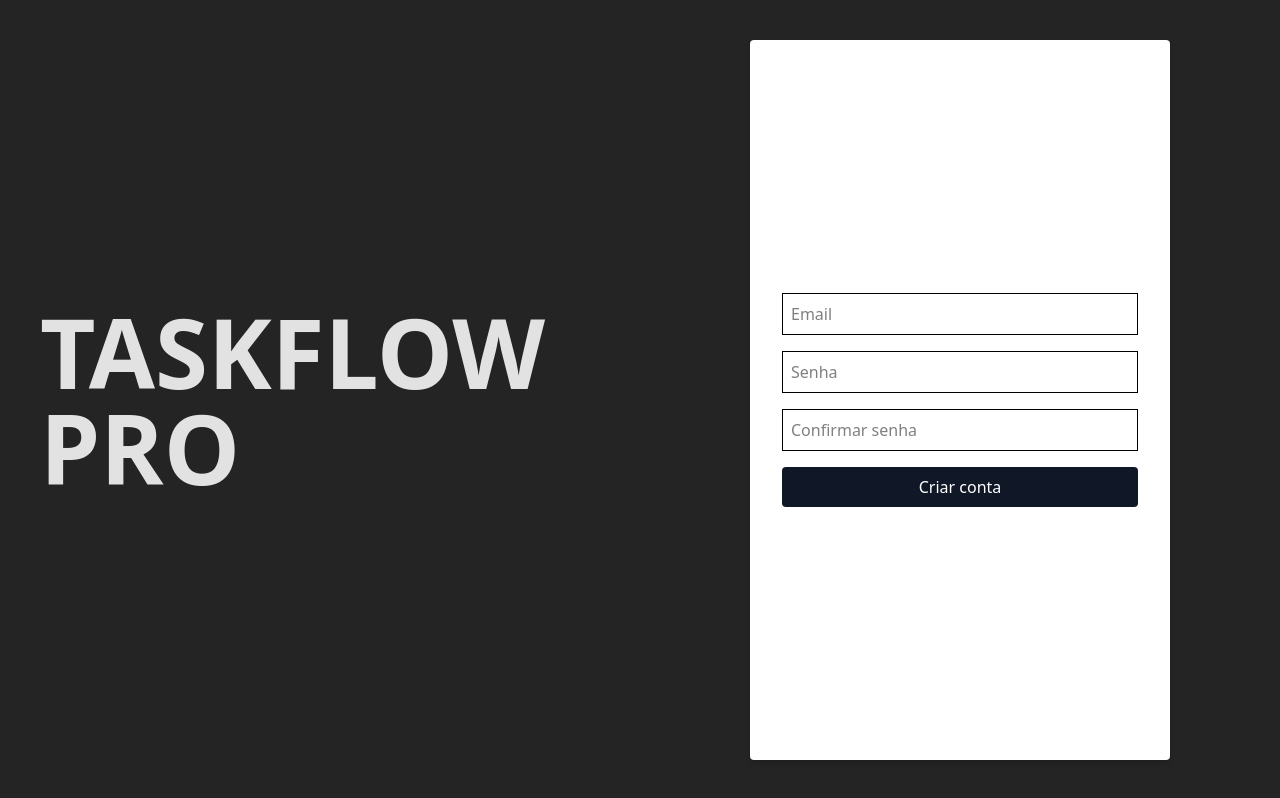
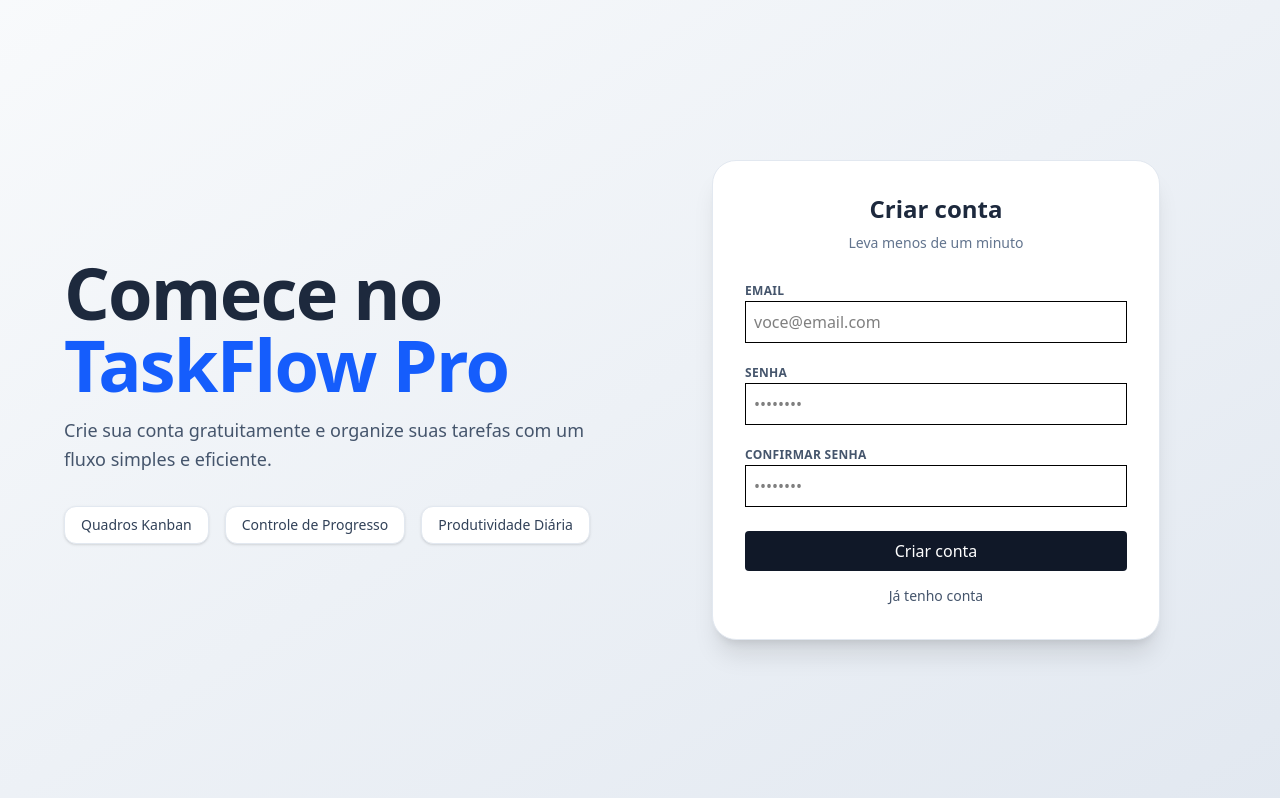
Before and after one commit to IgorBern02/taskflowpro, a React (Vite) app in the folder frontend/taskflow-pro/: page /register in a window 1280 px wide. Built offline with nearby package versions, Linux system fonts and the light colour scheme.

Commit message:
style: project layout all from UI

```diff
--- a/frontend/taskflow-pro/src/components/Input.tsx
+++ b/frontend/taskflow-pro/src/components/Input.tsx
@@ -12,7 +12,7 @@ export const Input = ({ value, onChange, ...rest }: InputProps) => {
       {...rest}
       value={value}
       onChange={(e) => onChange(e.target.value)}
-      className="border p-2 w-full"
+      className="border p-2 w-full text-black"
     />
   );
 };
--- a/frontend/taskflow-pro/src/components/dashboard/CreateProjectForm.tsx
+++ b/frontend/taskflow-pro/src/components/dashboard/CreateProjectForm.tsx
@@ -17,13 +17,13 @@ export function CreateProjectForm({ onCreate, isCreating }: Props) {
   return (
     <div className="flex gap-2 mb-6">
       <input
-        className="border p-2 flex-1"
+        className="border border-black text-black p-2 flex-1"
         placeholder="Nome do projeto"
         value={name}
         onChange={(e) => setName(e.target.value)}
       />
       <button
-        className="bg-black text-white px-4"
+        className="bg-black text-white px-4 cursor-pointer"
         disabled={isCreating}
         onClick={handleCreate}
       >
--- a/frontend/taskflow-pro/src/components/dashboard/ProjectItem.tsx
+++ b/frontend/taskflow-pro/src/components/dashboard/ProjectItem.tsx
@@ -8,14 +8,14 @@ type Props = {
 export function ProjectItem({ project, onOpen, onEdit, onDelete }: Props) {
   return (
     <li
-      className="border p-3 flex justify-between items-center"
+      className="border border-black text-black p-3 flex justify-between items-center"
       onClick={() => onOpen(project.id)}
     >
       <span className="cursor-pointer">{project.name}</span>
 
       <div className="flex gap-3">
         <button
-          className="text-blue-500"
+          className="text-blue-500 cursor-pointer"
           onClick={(e) => {
             e.stopPropagation();
             onEdit(project);
@@ -25,7 +25,7 @@ export function ProjectItem({ project, onOpen, onEdit, onDelete }: Props) {
         </button>
 
         <button
-          className="text-red-500"
+          className="text-red-500 cursor-pointer"
           onClick={(e) => {
             e.stopPropagation();
             onDelete(project);
--- a/frontend/taskflow-pro/src/components/project-details/CreateTaskForm.tsx
+++ b/frontend/taskflow-pro/src/components/project-details/CreateTaskForm.tsx
@@ -16,8 +16,8 @@ export const CreateTaskForm = ({ text }: CreateTaskFormProps) => {
   return (
     <div className="flex gap-2 mb-6">
       <input
-        className="border p-2 flex-1"
-        placeholder="Nova tarefa"
+        className="border border-black p-2 flex-1"
+        placeholder="Digite sua nova tarefa"
         value={title}
         onChange={(e) => setTitle(e.target.value)}
       />
--- a/frontend/taskflow-pro/src/index.css
+++ b/frontend/taskflow-pro/src/index.css
@@ -16,4 +16,9 @@
 
   padding: 0;
   margin: 0;
+
+  color: #242424;
+  button {
+    cursor: pointer;
+  }
 }
--- a/frontend/taskflow-pro/src/layouts/Login.tsx
+++ b/frontend/taskflow-pro/src/layouts/Login.tsx
@@ -4,17 +4,20 @@ import { useNavigate } from "react-router-dom";
 import { Button } from "../components/Button";
 import { Input } from "../components/Input";
 import { useAuthStore } from "../store/auth.store";
+import { motion } from "framer-motion";
 
-export function Login() {
+export const Login = () => {
   const [email, setEmail] = useState("");
   const [password, setPassword] = useState("");
+  const [loading, setLoading] = useState(false);
+
   const navigate = useNavigate();
   const setAuth = useAuthStore((state) => state.setAuth);
 
   async function handleLogin() {
     try {
+      setLoading(true);
       const data = await signIn(email, password);
-      console.log("Login realizado:", data);
 
       setAuth(
         {
@@ -23,30 +26,71 @@ export function Login() {
         },
         data.token,
       );
+
       navigate("/dashboard");
     } catch (error: any) {
       alert(error.message);
+    } finally {
+      setLoading(false);
     }
   }
 
   return (
-    <div className="bg-white p-8 rounded shadow-md flex flex-col items-center justify-center gap-4 h-full w-3/4 text-black ">
+    <motion.div
+      initial={{ opacity: 0, y: 10 }}
+      animate={{ opacity: 1, y: 0 }}
+      transition={{ duration: 0.25 }}
+      className="w-full"
+    >
+      <div className="space-y-6">
+        {/* Form */}
+        <div className="space-y-4">
+          <div className="space-y-2">
+            <label className="text-xs font-semibold text-slate-600 uppercase tracking-wide">
+              Email
+            </label>
             <Input
-        placeholder="Email"
-        type="email"
+              placeholder="voce@email.com"
+              type="text"
               value={email}
               onChange={setEmail}
             />
+          </div>
 
+          <div className="space-y-2">
+            <label className="text-xs font-semibold text-slate-600 uppercase tracking-wide">
+              Senha
+            </label>
             <Input
-        placeholder="Senha"
+              placeholder="••••••••"
               type="password"
               value={password}
               onChange={setPassword}
             />
+          </div>
+        </div>
 
-      <Button onClick={handleLogin}>Entrar</Button>
-      <Button onClick={() => navigate("/register")}>Criar conta</Button>
+        {/* Actions */}
+        <div className="space-y-3 pt-2">
+          <Button onClick={handleLogin} disabled={loading}>
+            {loading ? "Entrando..." : "Entrar"}
+          </Button>
+
+          <button
+            onClick={() => navigate("/register")}
+            className="w-full text-sm font-medium text-slate-600 hover:text-slate-900 transition"
+          >
+            Criar nova conta
+          </button>
         </div>
+
+        {/* Footer */}
+        <div className="pt-4 border-t border-slate-100 text-center">
+          <p className="text-xs text-slate-400">
+            TaskFlow Pro • Organize seu fluxo de trabalho
+          </p>
+        </div>
+      </div>
+    </motion.div>
   );
-}
+};
--- a/frontend/taskflow-pro/src/layouts/Register.tsx
+++ b/frontend/taskflow-pro/src/layouts/Register.tsx
@@ -3,18 +3,18 @@ import { useNavigate } from "react-router-dom";
 import { signUp } from "../services/auth.service";
 import { useAuthStore } from "../store/auth.store";
 import { Input } from "../components/Input";
+import { Button } from "../components/Button";
+import { motion } from "framer-motion";
 
-import { Button } from "../components/Button";
-
-export function Register() {
+export const Register = () => {
   const navigate = useNavigate();
   const setAuth = useAuthStore((state) => state.setAuth);
 
   const [email, setEmail] = useState("");
   const [password, setPassword] = useState("");
+  const [confirmPassword, setConfirmPassword] = useState("");
   const [loading, setLoading] = useState(false);
   const [error, setError] = useState("");
-  const [confirmPassword, setConfirmPassword] = useState("");
 
   async function handleRegister(e: React.FormEvent) {
     e.preventDefault();
@@ -30,9 +30,7 @@ export function Register() {
     try {
       const { user, token } = await signUp(email, password);
 
-      if (!token) {
-        throw new Error("Token não retornado");
-      }
+      if (!token) throw new Error("Token não retornado");
 
       setAuth(
         {
@@ -51,45 +49,129 @@ export function Register() {
   }
 
   return (
-    <section className=" flex items-center justify-center h-screen w-screen">
-      <div className=" p-10 rounded  w-full h-full flex items-center justify-center gap-4">
-        <p className="uppercase font-bold text-8xl">taskflow pro</p>
+    <section className="min-h-screen w-full bg-linear-to-br from-slate-50 to-slate-200 flex items-center justify-center p-6">
+      <div className="w-full max-w-6xl grid grid-cols-1 lg:grid-cols-2 gap-8 items-center">
+        {/* Left Hero */}
+        <motion.div
+          initial={{ opacity: 0, x: -30 }}
+          animate={{ opacity: 1, x: 0 }}
+          transition={{ duration: 0.4 }}
+          className="space-y-8"
+        >
+          <div className="space-y-4">
+            <h1 className="text-5xl lg:text-7xl font-black tracking-tight text-slate-800">
+              Comece no <span className="text-blue-600">TaskFlow Pro</span>
+            </h1>
+
+            <p className="text-lg text-slate-600 max-w-xl leading-relaxed">
+              Crie sua conta gratuitamente e organize suas tarefas com um fluxo
+              simples e eficiente.
+            </p>
           </div>
-      <div className=" p-10 rounded  w-full h-full flex items-center justify-center gap-4">
+
+          <div className="flex items-center gap-4">
+            <Feature>Quadros Kanban</Feature>
+            <Feature>Controle de Progresso</Feature>
+            <Feature>Produtividade Diária</Feature>
+          </div>
+        </motion.div>
+
+        {/* Right Form */}
+        <motion.div
+          initial={{ opacity: 0, x: 30 }}
+          animate={{ opacity: 1, x: 0 }}
+          transition={{ duration: 0.4 }}
+          className="flex justify-center"
+        >
           <form
             onSubmit={handleRegister}
-          className="bg-white p-8 rounded shadow-md flex flex-col items-center justify-center gap-4 h-full w-3/4 text-black "
+            className="w-full max-w-md bg-white rounded-3xl shadow-xl border border-slate-200 p-8 space-y-6"
           >
+            <div className="space-y-2 text-center">
+              <h2 className="text-2xl font-bold text-slate-800">Criar conta</h2>
+              <p className="text-sm text-slate-500">Leva menos de um minuto</p>
+            </div>
+
+            <div className="space-y-4">
+              <Field label="Email">
                 <Input
-            placeholder="Email"
+                  placeholder="voce@email.com"
                   value={email}
                   onChange={setEmail}
                   required
                 />
+              </Field>
 
+              <Field label="Senha">
                 <Input
-            placeholder="Senha"
+                  placeholder="••••••••"
                   type="password"
                   value={password}
                   onChange={setPassword}
                   required
                 />
+              </Field>
 
+              <Field label="Confirmar senha">
                 <Input
-            placeholder="Confirmar senha"
+                  placeholder="••••••••"
                   type="password"
                   value={confirmPassword}
                   onChange={setConfirmPassword}
                   required
                 />
+              </Field>
+            </div>
 
+            {error && (
+              <div className="text-sm text-red-600 bg-red-50 border border-red-200 px-3 py-2 rounded-lg">
+                {error}
+              </div>
+            )}
+
+            <div className="space-y-3">
               <Button type="submit" disabled={loading}>
-            {loading ? "Registrando..." : "Criar conta"}
+                {loading ? "Criando conta..." : "Criar conta"}
               </Button>
 
-          {error && <p className="text-red-500">{error}</p>}
+              <button
+                type="button"
+                onClick={() => navigate("/")}
+                className="w-full text-sm font-medium text-slate-600 hover:text-slate-900 transition"
+              >
+                Já tenho conta
+              </button>
+            </div>
           </form>
+        </motion.div>
       </div>
     </section>
   );
+};
+
+/* ---------- Subcomponents ---------- */
+
+function Field({
+  label,
+  children,
+}: {
+  label: string;
+  children: React.ReactNode;
+}) {
+  return (
+    <div className="space-y-2">
+      <label className="text-xs font-semibold text-slate-600 uppercase tracking-wide">
+        {label}
+      </label>
+      {children}
+    </div>
+  );
 }
+
+function Feature({ children }: { children: React.ReactNode }) {
+  return (
+    <div className="px-4 py-2 rounded-xl bg-white shadow-sm border border-slate-200">
+      <p className="text-sm font-medium text-slate-700">{children}</p>
+    </div>
+  );
+}
--- a/frontend/taskflow-pro/src/pages/Home.tsx
+++ b/frontend/taskflow-pro/src/pages/Home.tsx
@@ -1,13 +1,65 @@
 import { Login } from "../layouts/Login";
+import { motion } from "framer-motion";
 
 export const Home = () => {
   return (
-    <section className=" flex items-center justify-center h-screen w-screen">
-      <div className=" p-10 rounded  w-full h-full flex items-center justify-center gap-4">
-        <p className="uppercase font-bold text-8xl">taskflow pro</p>
-      </div>
-      <div className=" p-10 rounded  w-full h-full flex items-center justify-center gap-4">
-        <Login />
+    <section className="min-h-screen w-full bg-linear-to-br from-slate-50 to-slate-200 flex items-center justify-center p-6">
+      <div className="w-full max-w-6xl grid grid-cols-1 lg:grid-cols-2 gap-8 items-center">
+        {/* Left Side */}
+        <motion.div
+          initial={{ opacity: 0, x: -30 }}
+          animate={{ opacity: 1, x: 0 }}
+          transition={{ duration: 0.4 }}
+          className="space-y-8"
+        >
+          <div className="space-y-4">
+            <h1 className="text-5xl lg:text-7xl font-black tracking-tight text-slate-800">
+              TaskFlow <span className="text-blue-600">Pro</span>
+            </h1>
+
+            <p className="text-lg text-slate-600 max-w-xl leading-relaxed">
+              Organize suas tarefas com clareza. Visualize seu progresso.
+              Mantenha o foco no que realmente importa.
+            </p>
+          </div>
+
+          <div className="flex items-center gap-4">
+            <div className="px-4 py-2 rounded-xl bg-white shadow-sm border border-slate-200">
+              <p className="text-sm font-medium text-slate-700">
+                Kanban Simples
+              </p>
+            </div>
+
+            <div className="px-4 py-2 rounded-xl bg-white shadow-sm border border-slate-200">
+              <p className="text-sm font-medium text-slate-700">
+                Produtividade
+              </p>
+            </div>
+
+            <div className="px-4 py-2 rounded-xl bg-white shadow-sm border border-slate-200">
+              <p className="text-sm font-medium text-slate-700">Foco Diário</p>
+            </div>
+          </div>
+        </motion.div>
+
+        {/* Right Side */}
+        <motion.div
+          initial={{ opacity: 0, x: 30 }}
+          animate={{ opacity: 1, x: 0 }}
+          transition={{ duration: 0.4 }}
+          className="flex justify-center"
+        >
+          <div className="w-full max-w-md bg-white rounded-3xl shadow-xl border border-slate-200 p-8">
+            <div className="mb-6 space-y-2 text-center">
+              <h2 className="text-2xl font-bold text-slate-800">Bem-vindo</h2>
+              <p className="text-sm text-slate-500">
+                Entre para acessar seus quadros
+              </p>
+            </div>
+
+            <Login />
+          </div>
+        </motion.div>
       </div>
     </section>
   );
```
Also changed, not shown: frontend/taskflow-pro/src/components/project-details/DeleteTaskModal.tsx (added, +30 -0 lines), frontend/taskflow-pro/src/components/project-details/TaskCard.tsx (+16 -14 lines), frontend/taskflow-pro/src/pages/Dashboard.tsx (+63 -15 lines), frontend/taskflow-pro/src/pages/ProjectDetails.tsx (+46 -21 lines). Lines whose indentation alone changed are shown as unchanged.
